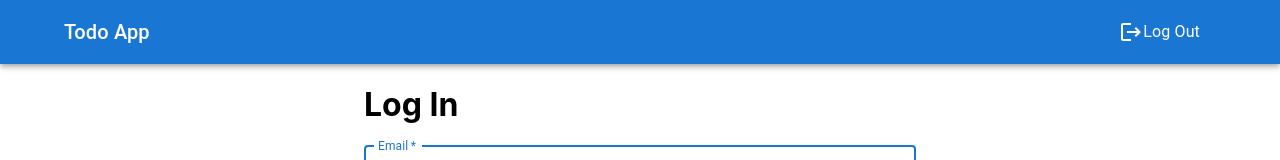
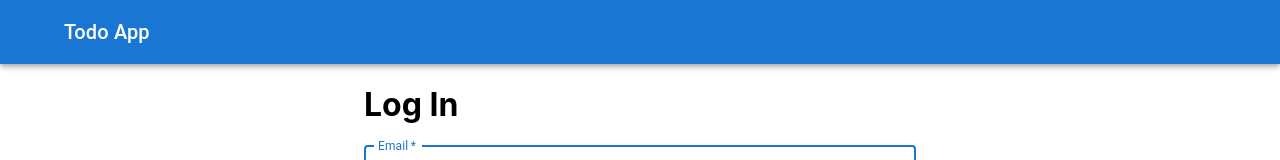
Before and after one commit to asis-shukla/todo-fe, a React (Create React App) app: page / in a window 1280 px wide. Shown: the top 160 px of the page. Built offline with nearby package versions, Linux system fonts and the light colour scheme.

Commit message:
fixed logout when user not loged in

```diff
--- a/src/ResponsiveAppBar.js
+++ b/src/ResponsiveAppBar.js
@@ -37,11 +37,12 @@ const ResponsiveAppBar = ({ handleLogOut, loggedInUser }) => {
               </>
             ) : null}
           </Box>
-
-          <MenuItem onClick={handleLogOut}>
-            <LogoutIcon/>
-            Log Out
-          </MenuItem>
+          {loggedInUser ? (
+            <MenuItem onClick={handleLogOut}>
+              <LogoutIcon />
+              Log Out
+            </MenuItem>
+          ) : null}
         </Toolbar>
       </Container>
     </AppBar>
```
